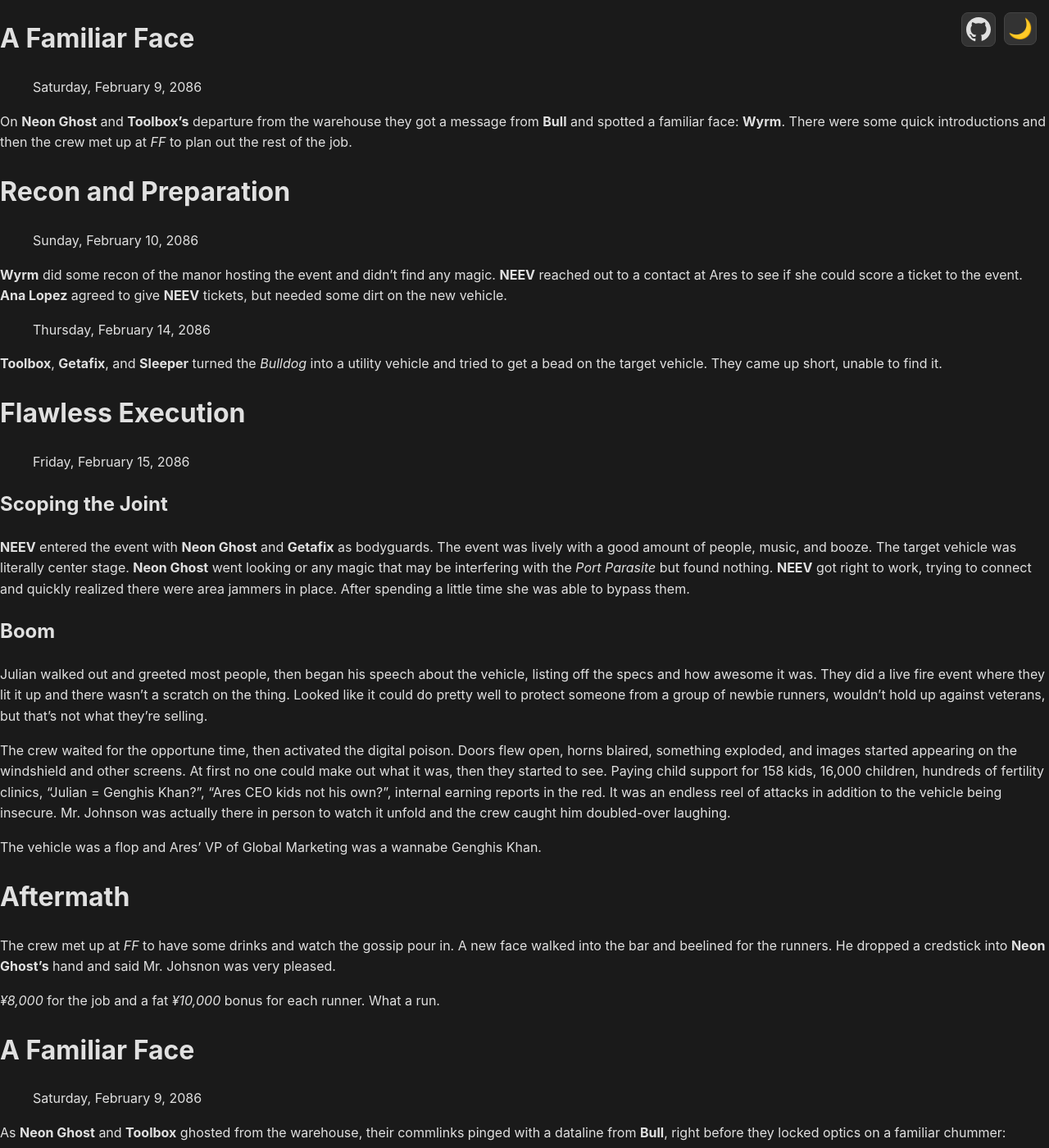
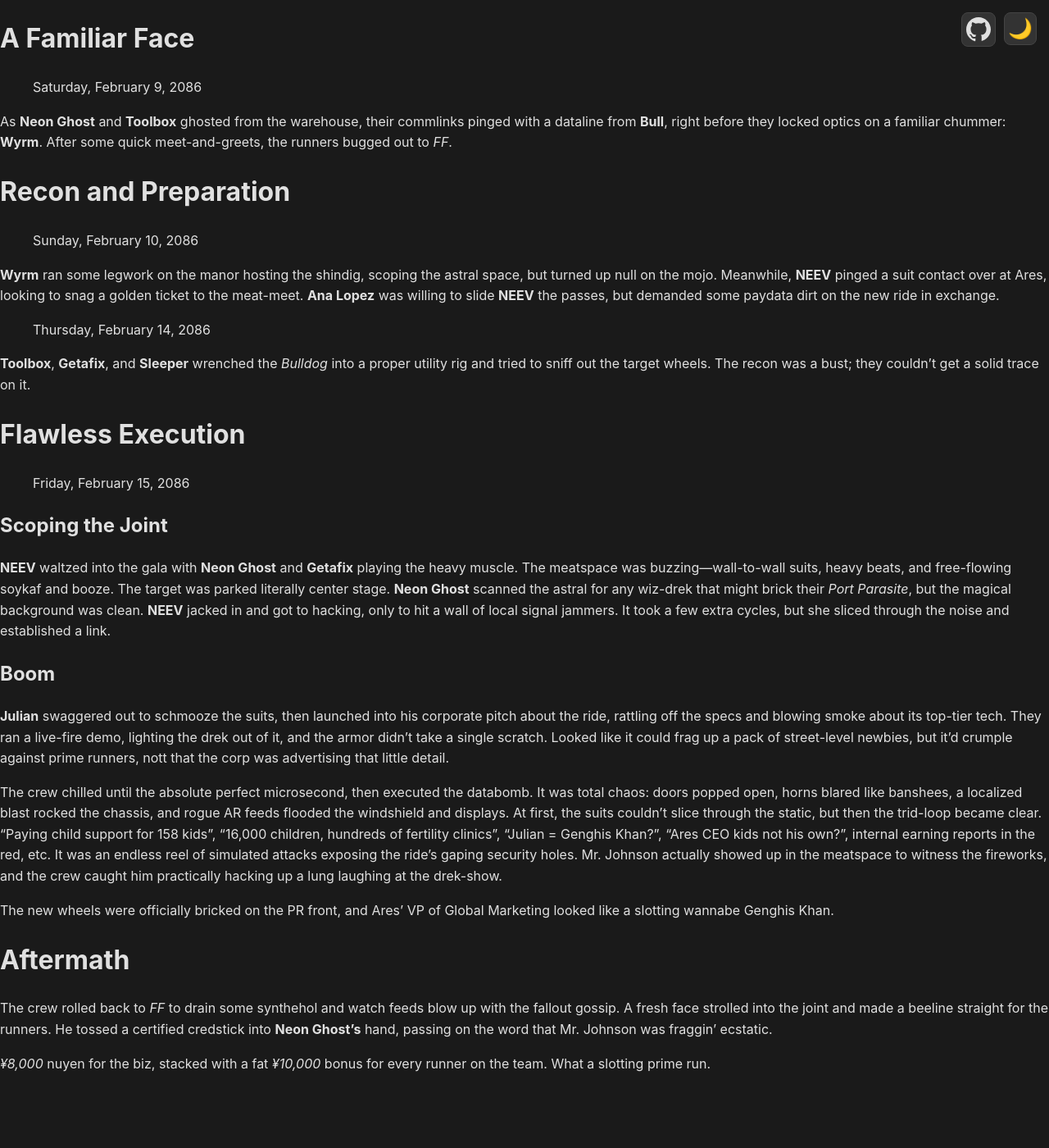
Before and after one commit to TabletopAdventures/tabletopadventures.github.io, a Jekyll site: the page built from campaigns/_shadowrun_mecayotl/session_06.md, in a window 1280 px wide and 1400 px high. Shown: the whole window at 82% size. Built offline with Jekyll 4.4.1, drawn with Linux system fonts in a browser that asks for light colours.

Commit message:
Cleared out some stuff

```diff
--- a/campaigns/_shadowrun_mecayotl/session_06.md
+++ b/campaigns/_shadowrun_mecayotl/session_06.md
@@ -2,40 +2,6 @@
 title: "Ares' Biggest PR Disaster of the Decade"
 date: 2026-07-26
 ---
-
-# A Familiar Face
-> Saturday, February 9, 2086
-
-On **Neon Ghost** and **Toolbox's** departure from the warehouse they got a message from **Bull** and spotted a familiar face: **Wyrm**. There were some quick introductions and then the crew met up at *FF* to plan out the rest of the job.
-
-# Recon and Preparation
-> Sunday, February 10, 2086
-
-**Wyrm** did some recon of the manor hosting the event and didn't find any magic. **NEEV** reached out to a contact at Ares to see if she could score a ticket to the event. **Ana Lopez** agreed to give **NEEV** tickets, but needed some dirt on the new vehicle.
-
-
-> Thursday, February 14, 2086
-
-**Toolbox**, **Getafix**, and **Sleeper** turned the *Bulldog* into a utility vehicle and tried to get a bead on the target vehicle. They came up short, unable to find it.
-
-# Flawless Execution
-> Friday, February 15, 2086
-
-## Scoping the Joint
-**NEEV** entered the event with **Neon Ghost** and **Getafix** as bodyguards. The event was lively with a good amount of people, music, and booze. The target vehicle was literally center stage. **Neon Ghost** went looking or any magic that may be interfering with the *Port Parasite* but found nothing. **NEEV** got right to work, trying to connect and quickly realized there were area jammers in place. After spending a little time she was able to bypass them.
-
-## Boom
-Julian walked out and greeted most people, then began his speech about the vehicle, listing off the specs and how awesome it was. They did a live fire event where they lit it up and there wasn't a scratch on the thing. Looked like it could do pretty well to protect someone from a group of newbie runners, wouldn't hold up against veterans, but that's not what they're selling.
-
-The crew waited for the opportune time, then activated the digital poison. Doors flew open, horns blaired, something exploded, and images started appearing on the windshield and other screens. At first no one could make out what it was, then they started to see. Paying child support for 158 kids, 16,000 children, hundreds of fertility clinics, "Julian = Genghis Khan?", "Ares CEO kids not his own?", internal earning reports in the red. It was an endless reel of attacks in addition to the vehicle being insecure. Mr. Johnson was actually there in person to watch it unfold and the crew caught him doubled-over laughing.
-
-The vehicle was a flop and Ares' VP of Global Marketing was a wannabe Genghis Khan.
-
-# Aftermath
-The crew met up at *FF* to have some drinks and watch the gossip pour in. A new face walked into the bar and beelined for the runners. He dropped a credstick into **Neon Ghost's** hand and said Mr. Johsnon was very pleased.
-
-*¥8,000* for the job and a fat *¥10,000* bonus for each runner. What a run.
-
 
 # A Familiar Face
 > Saturday, February 9, 2086
```
